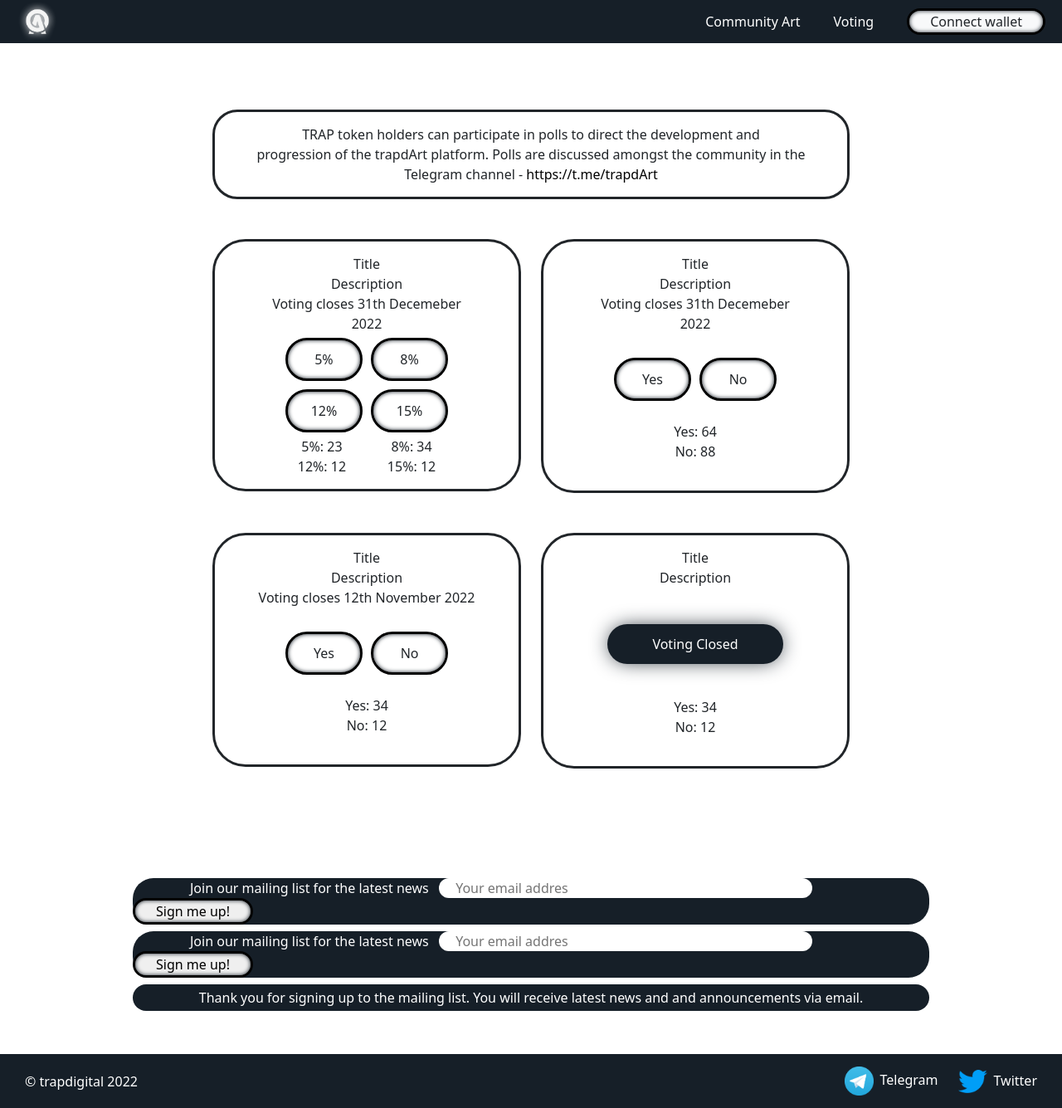
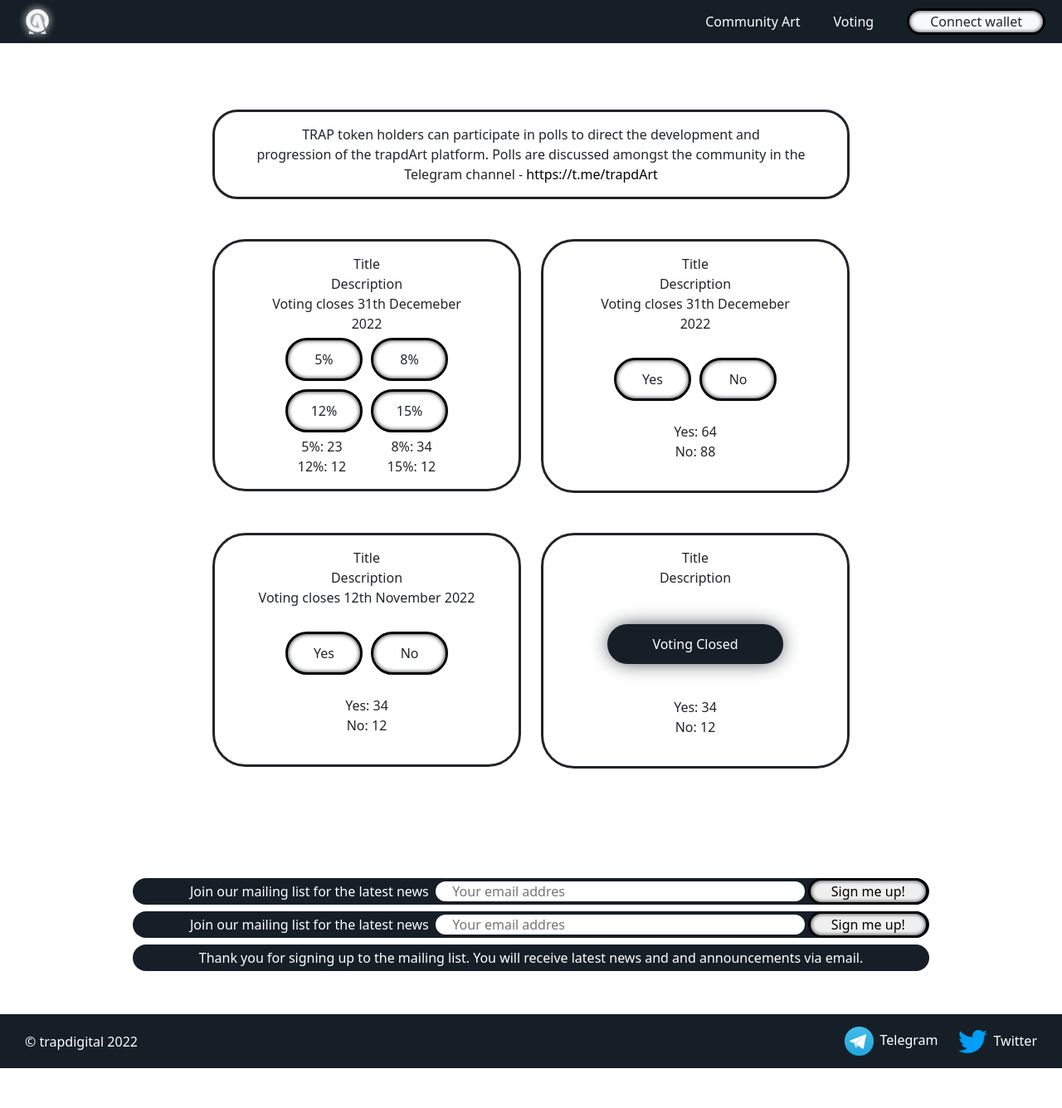
Before and after one commit to fg72072/trapdart, a React (Create React App) app: page /voting in a window 1280 px wide. Shown: the whole page at 83% size. After the commit the page ends 1287 px from the top, so only its background shows below. Built offline with nearby package versions, Linux system fonts and the light colour scheme.

Commit message:
width set for mac book

```diff
--- a/src/assets/css/responsive.css
+++ b/src/assets/css/responsive.css
@@ -1,3 +1,9 @@
+@media (max-width: 1300px) {
+  .parent-mail .inputs label {
+    width: 78%;
+  }
+}
+
 @media (max-width: 1200px) {
   .parent-mail .inputs label {
     width: 73%;
@@ -63,7 +69,7 @@
 @media (max-width: 768px) {
   .primary-btn,
   .secondry-btn {
-    font-size: 12px;
+    font-size: 14px;
   }
   .copy-right {
     text-align: center;
```
